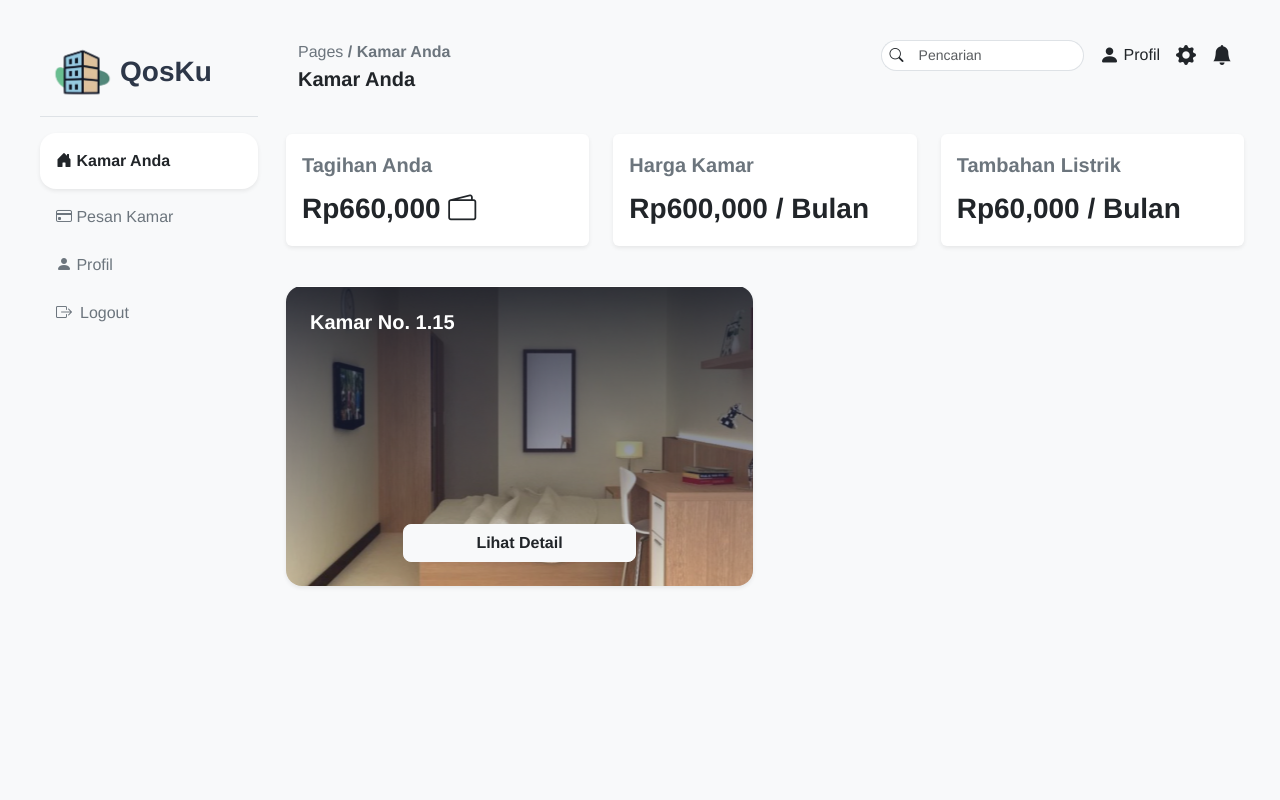
After one commit to Gusti-Rama/QosKu, a PHP site: page /dashboardKamar.php in a window 1280 px wide. The commit adds this page. Run offline with PHP 8.4, Linux system fonts and the light colour scheme.

Commit message:
sign in fix & dashboard

```diff
--- a/css/style.css
+++ b/css/style.css
@@ -5,3 +5,12 @@ body {
 .full-height {
     height: 100vh;
 }
+
+.form-check-input:checked {
+  background-color: #000;
+  border-color: #000;
+}
+
+.form-check-input:focus {
+  box-shadow: 0 0 0 0.25rem rgba(0, 0, 0, 0.25);
+}
--- /dev/null
+++ b/dashboardKamar.php
@@ -0,0 +1,110 @@
+<!DOCTYPE html>
+<html lang="en">
+
+<head>
+    <meta charset="UTF-8">
+    <meta name="viewport" content="width=device-width, initial-scale=1.0">
+    <title>QosKu</title>
+    <link href="https://cdn.jsdelivr.net/npm/bootstrap@5.3.6/dist/css/bootstrap.min.css" rel="stylesheet" integrity="sha384-4Q6Gf2aSP4eDXB8Miphtr37CMZZQ5oXLH2yaXMJ2w8e2ZtHTl7GptT4jmndRuHDT" crossorigin="anonymous">
+    <link rel="stylesheet" href="./css/style.css">
+    <link rel="icon" href="./img/QosKuIMG.png" type="image/png">
+    <link rel="stylesheet" href="https://cdn.jsdelivr.net/npm/bootstrap-icons@1.13.1/font/bootstrap-icons.min.css">
+</head>
+
+<body class="bg-light">
+    <div class="d-flex min-vh-100 ms-4 me-4">
+        <nav class="bg-transparent p-3 d-flex flex-column" style="width: 250px;">
+            <a class="navbar-brand fw-bold fs-3 pt-3 border-bottom" href="#" style="color: #2D3748;">
+                <img src="./img/QosKuIMG.png" class="mb-1" alt="Logo" height="80">QosKu
+            </a>
+            <div class="flex-grow-1 d-flex flex-column mt-3">
+                <ul class="nav flex-column">
+                    <li class="nav-item mb-2">
+                        <div class="bg-white rounded-4 shadow-sm py-2">
+                            <a href="#" class="nav-link text-dark fw-bold"><i class="bi bi-house-door-fill text-dark"></i> Kamar Anda</a>
+                        </div>
+                    </li>
+                    <li class="nav-item mb-2">
+                        <a href="#" class="nav-link text-secondary"><i class="bi bi-credit-card"></i> Pesan Kamar</a>
+                    </li>
+                    <li class="nav-item mb-2">
+                        <a href="#" class="nav-link text-secondary"><i class="bi bi-person-fill"></i> Profil</a>
+                    </li>
+                    <li class="nav-item mb-2">
+                        <a href="#" class="nav-link text-secondary"><i class="bi bi-box-arrow-right me-2"></i>Logout</a>
+                    </li>
+                </ul>
+            </div>
+        </nav>
+
+        <div class="flex-grow-1">
+            <div class="d-flex justify-content-between mt-4 px-4 pt-3 bg-transparent">
+                <div>
+                    <p class="mb-0 fs-6 text-secondary">Pages <b>/ Kamar Anda</b></p>
+                    <p class="fs-5 fw-bold">Kamar Anda</p>
+                </div>
+                <div class="d-flex align-items-start gap-3">
+                    <div class="input-group input-group-sm">
+                        <span class="input-group-text bg-white rounded-4 border-end-0 rounded-end-0">
+                            <i class="bi bi-search"></i>
+                        </span>
+                        <input type="text" class="form-control border-start-0 rounded-4 rounded-start-0" placeholder="Pencarian">
+                    </div>
+                    <div class="d-flex align-items-center gap-1">
+                        <i class="bi bi-person-fill fs-5"></i>
+                        <span class="fs-6">Profil</span>
+                    </div> <i class="bi bi-gear-fill fs-5"></i>
+                    <i class="bi bi-bell-fill fs-5"></i>
+                </div>
+            </div>
+
+            <div class="container-fluid pt-4 pb-3">
+                <div class="row mb-4">
+                    <div class="col-md-4">
+                        <div class="card shadow-sm border-0">
+                            <div class="card-body">
+                                <p class="card-title fs-5 fw-bold text-secondary">Tagihan Anda</p>
+                                <p class="card-text fs-3 fw-bold">Rp660,000 <i class="bi bi-wallet2 text-end"></i></p>
+                            </div>
+                        </div>
+                    </div>
+                    <div class="col-md-4">
+                        <div class="card shadow-sm border-0">
+                            <div class="card-body">
+                                <p class="card-title fs-5 fw-bold text-secondary">Harga Kamar</p>
+                                <p class="card-text fs-3 fw-bold">Rp600,000 / Bulan</p>
+                            </div>
+                        </div>
+                    </div>
+                    <div class="col-md-4">
+                        <div class="card shadow-sm border-0">
+                            <div class="card-body">
+                                <p class="card-title fs-5 fw-bold text-secondary">Tambahan Listrik</p>
+                                <p class="card-text fs-3 fw-bold">Rp60,000 / Bulan</p>
+                            </div>
+                        </div>
+                    </div>
+                </div>
+            </div>
+            <div class="container-fluid">
+                <div class="row">
+                    <div class="col-6">
+                        <div class="card shadow-sm border-0 rounded-4 text-white"
+                            style="background-image: url('./img/backgroundKamar.png'); background-size: cover; background-position: center; min-height: 300px;">
+                            <div class="card-body rounded-4 p-4">
+                                <h5 class="card-title fw-bold">Kamar No. 1.15</h5>
+                            </div>
+                            <div class="d-flex justify-content-center my-4">
+                                <button class="btn btn-light text-dark px-4 rounded-3 fw-bold w-50">Lihat Detail</button>
+                            </div>
+                        </div>
+                    </div>
+                </div>
+            </div>
+        </div>
+    </div>
+    </div>
+    <script src="https://cdn.jsdelivr.net/npm/bootstrap@5.3.3/dist/js/bootstrap.bundle.min.js"></script>
+</body>
+
+</html>
```
Also changed, not shown: signIn.php (renamed from index.php, +17 -17 lines).
